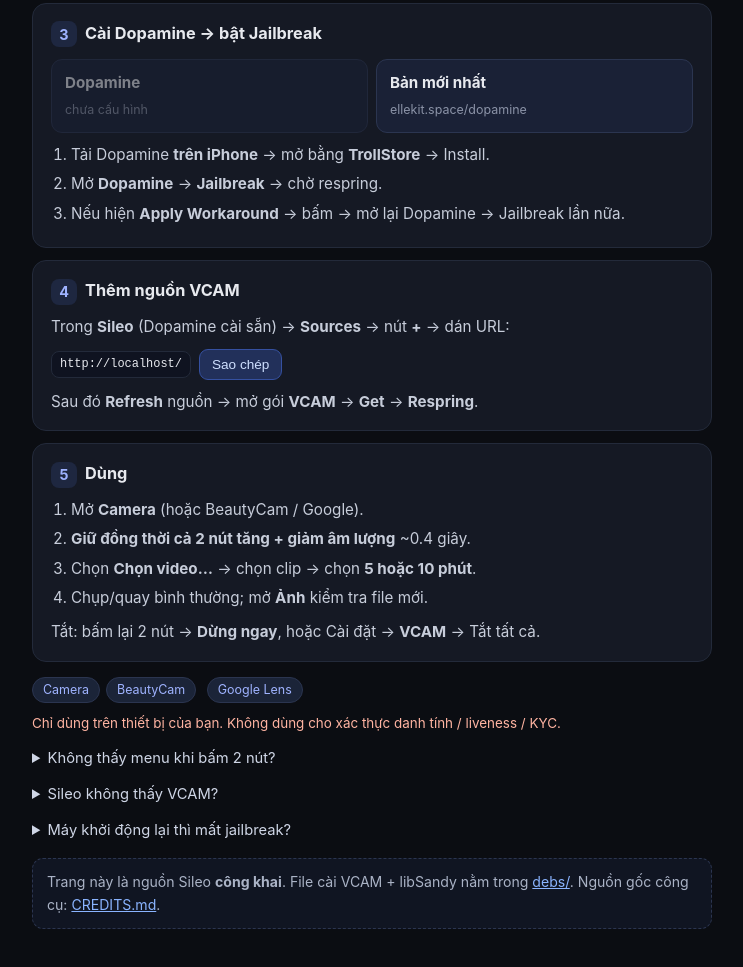
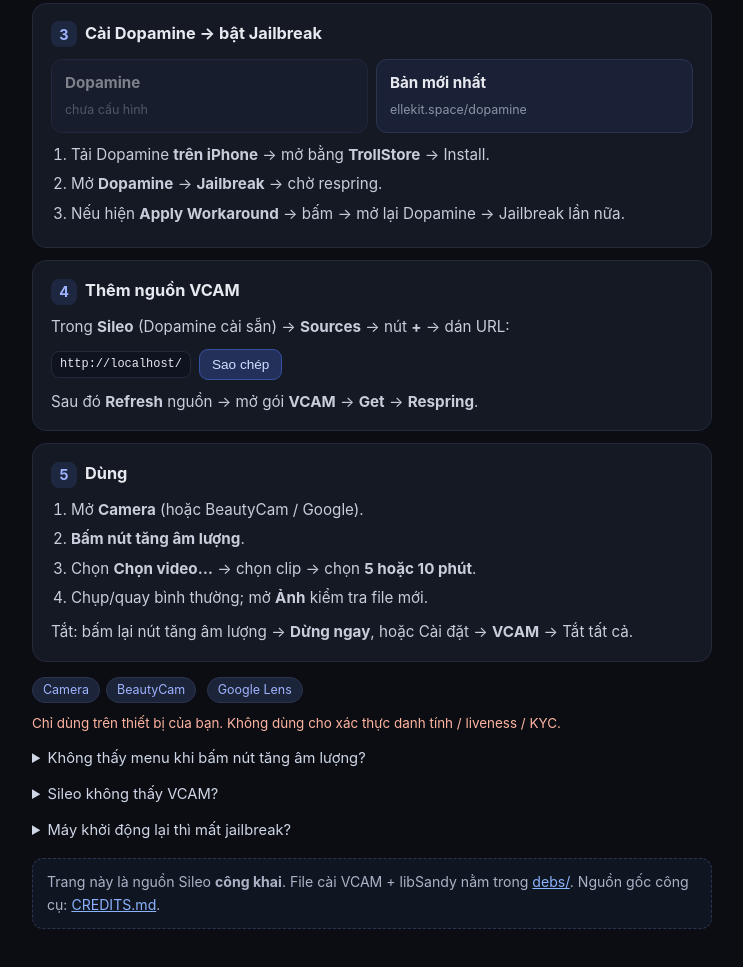
Before and after one commit to dinorap/dicoy-repo, a plain HTML site: page index.html in a window 1280 px wide. Shown: the part 612-1579 px from the top of the page, without its empty margins (268-1011 px from the left). Drawn offline with Linux system fonts and the light colour scheme; no server answers.

Commit message:
local25: open VCAM menu with volume-up only
Patch DiCoyHotkey.dylib to ignore volume-down and trigger on volume-up
alone, refresh code signature page hashes, bump to 1.2.3+local25,
regenerate Packages/Release and update docs.

Co-Authored-By: Claude Opus 5.5 <noreply@anthropic.com>

```diff
--- a/index.html
+++ b/index.html
@@ -112,11 +112,11 @@
     <span class="n">5</span><h2>Dùng</h2>
     <ol>
       <li>Mở <b>Camera</b> (hoặc BeautyCam / Google).</li>
-      <li><b>Giữ đồng thời cả 2 nút tăng + giảm âm lượng</b> ~0.4 giây.</li>
+      <li><b>Bấm nút tăng âm lượng</b>.</li>
       <li>Chọn <b>Chọn video…</b> → chọn clip → chọn <b>5 hoặc 10 phút</b>.</li>
       <li>Chụp/quay bình thường; mở <b>Ảnh</b> kiểm tra file mới.</li>
     </ol>
-    <p>Tắt: bấm lại 2 nút → <b>Dừng ngay</b>, hoặc Cài đặt → <b>VCAM</b> → Tắt tất cả.</p>
+    <p>Tắt: bấm lại nút tăng âm lượng → <b>Dừng ngay</b>, hoặc Cài đặt → <b>VCAM</b> → Tắt tất cả.</p>
   </div>
 
   <div class="chips">
@@ -127,9 +127,8 @@
     Chỉ dùng trên thiết bị của bạn. Không dùng cho xác thực danh tính / liveness / KYC.</p>
 
   <details>
-    <summary>Không thấy menu khi bấm 2 nút?</summary>
-    <p>Kiểm tra Dopamine đang bật (mở Dopamine → Jailbreak). Nhớ bấm <b>cả hai nút cùng lúc</b>,
-    không phải một nút hai lần. Sau khi cài VCAM phải <b>respring</b>.</p>
+    <summary>Không thấy menu khi bấm nút tăng âm lượng?</summary>
+    <p>Kiểm tra Dopamine đang bật (mở Dopamine → Jailbreak). Sau khi cài VCAM phải <b>respring</b>.</p>
   </details>
   <details>
     <summary>Sileo không thấy VCAM?</summary>
```
Also changed, not shown: 9 other files.
